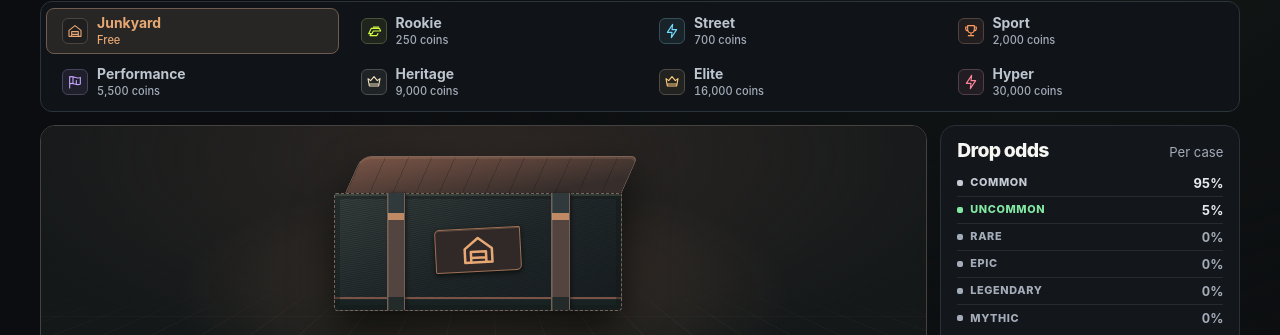
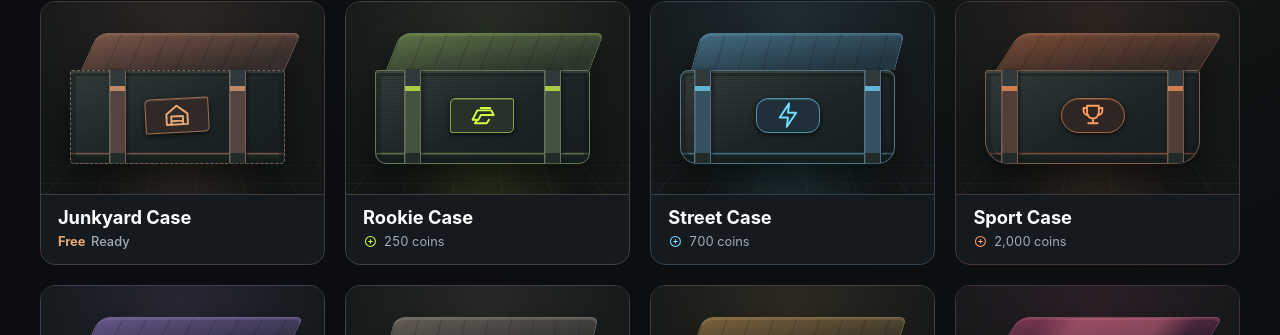
Before and after one commit to osiksq/car-case-league, a website built with Vite: page index.html in a window 1280 px wide. Shown: the part 169-504 px from the top of the page. Built offline with nearby package versions, Linux system fonts and the light colour scheme.

Commit message:
Show existing cases in a collection gallery

```diff
--- a/src/main.ts
+++ b/src/main.ts
@@ -13,7 +13,7 @@ import { animateRace, animateRoulette } from './ui/animation';
 import { careerScreen } from './ui/career';
 import { escapeHtml, icon, money } from './ui/components';
 import {
-  caseAnimationScreen, caseResultScreen, casesScreen, carsById, garageScreen,
+  caseAnimationScreen, caseCollectionScreen, caseResultScreen, casesScreen, carsById, garageScreen,
   raceAnimationScreen, raceResultScreen, raceSetupScreen, updateCaseCountdown, updateRaceReward,
   type GarageFilters, type GarageSort,
 } from './ui/screens';
@@ -34,7 +34,7 @@ const defaultFilters: GarageFilters = { sort: 'recent', rarity: '', carClass: ''
 
 let game = createGame();
 let screen: Screen = 'cases';
-let selectedCase: CaseId = 'junkyard';
+let selectedCase: CaseId | null = null;
 let careerEntry: CareerEventId | null = null;
 let caseReel: ReturnType<typeof buildCaseReel> | null = null;
 let eventId: EventId = 'drag';
@@ -101,6 +101,7 @@ function gameScreen() {
     case 'cases': {
       const unlimited = hasUnlimitedCoins();
       const now = gameClockNow();
+      if (!selectedCase) return caseCollectionScreen(game, unlimited ? 0 : junkyardRemainingMs(game, now));
       const canOpen = unlimited || (selectedCase === 'junkyard'
         ? junkyardRemainingMs(game, now) === 0
         : game.coins >= casePrice(selectedCase));
@@ -138,7 +139,7 @@ function toggleSandbox() {
   sandbox = !sandbox;
   game = readSave(localStorage, activeSaveKey());
   screen = 'cases';
-  selectedCase = game.pendingCaseType ?? 'junkyard';
+  selectedCase = game.pendingCaseType ?? null;
   careerEntry = null;
   caseReel = null;
   notice = '';
@@ -153,7 +154,7 @@ function render(focus?: 'heading' | RestoreFocus) {
     : game.pendingRace ? (game.pendingRace.careerEventId ? 'career' : 'races') : screen;
   const view = game.pendingCase || game.pendingRace
     ? `${activeScreen}:${animation ?? 'result'}`
-    : screen === 'cases' ? `cases:${selectedCase}`
+    : screen === 'cases' ? `cases:${selectedCase ?? 'collection'}`
     : screen === 'career' && careerEntry ? `career:${careerEntry}` : screen;
   const transition = view !== renderedView;
   renderedView = view;
@@ -265,6 +266,7 @@ function dismissResult(next: Screen, action: 'keep' | 'sell' = 'keep') {
 function beginCase() {
   const opened = game.progress.casesOpened;
   const caseId = selectedCase;
+  if (!caseId) return;
   let starterDraw = false;
   void transact((latest) => {
     if (opened !== latest.progress.casesOpened) throw new Error('Progress changed in another tab. Review the current case.');
@@ -296,7 +298,7 @@ function resetProgress(message: string) {
   if (!window.confirm(message)) return;
   void transact(createGame, () => {
     screen = 'cases';
-    selectedCase = 'junkyard';
+    selectedCase = null;
     careerEntry = null;
     eventId = 'drag';
     tactic = 'Balanced';
@@ -344,7 +346,10 @@ function handleAction(button: HTMLButtonElement) {
   }
 
   switch (action) {
-    case 'nav-cases': changeScreen('cases'); break;
+    case 'nav-cases':
+      selectedCase = null;
+      changeScreen('cases');
+      break;
     case 'nav-garage': changeScreen('garage'); break;
     case 'nav-races': changeScreen('races'); break;
     case 'nav-career':
@@ -362,17 +367,28 @@ function handleAction(button: HTMLButtonElement) {
     }
     case 'select-case': {
       const choice = caseIds.find((candidate) => candidate === id);
-      if (!choice || choice === selectedCase) break;
+      if (!choice) break;
       selectedCase = choice;
       notice = '';
-      render({ action, id });
+      render('heading');
+      break;
+    }
+    case 'back-to-cases': {
+      const previous = selectedCase;
+      selectedCase = null;
+      notice = '';
+      render(previous ? { action: 'select-case', id: previous } : 'heading');
+      document.activeElement?.scrollIntoView({ block: 'nearest' });
       break;
     }
     case 'open-case': beginCase(); break;
     case 'start-race': beginRace(); break;
     case 'skip': showResult(); break;
-    case 'keep-case':
-    case 'race-cases': dismissResult('cases'); break;
+    case 'keep-case': dismissResult('cases'); break;
+    case 'race-cases':
+      selectedCase = null;
+      dismissResult('cases');
+      break;
     case 'sell-case': dismissResult('cases', 'sell'); break;
     case 'garage-case':
     case 'race-garage': dismissResult('garage'); break;
--- a/src/style.css
+++ b/src/style.css
@@ -382,57 +382,83 @@ h3 { font-size: 1.11rem; line-height: 1.19; }
 .case-stats > div + div { padding-left: .7rem; border-left: 1px solid var(--border); }
 .case-stats dd { order: -1; color: #f2f4ef; font-weight: 780; font-variant-numeric: tabular-nums; }
 
-.case-selector {
+.case-collection {
   display: grid;
   grid-template-columns: repeat(4, minmax(0, 1fr));
-  gap: .35rem;
-  margin-bottom: .85rem;
-  padding: .33rem;
-  border: 1px solid #2b343a;
-  border-radius: 12px;
-  background: #101419;
+  gap: clamp(.55rem, 1.6vw, 1.25rem);
+  margin: 0;
+  padding: 0;
+  list-style: none;
 }
 
-.case-option {
-  display: flex;
+.case-display {
+  display: grid;
+  width: 100%;
   min-width: 0;
-  min-height: 46px;
-  align-items: center;
-  justify-content: start;
-  gap: .55rem;
-  padding: .36rem clamp(.4rem, 1.2vw, 1rem);
-  border: 1px solid transparent;
-  border-radius: 8px;
-  color: #bdc5cf;
-  background: transparent;
-  font-size: .87rem;
-  font-weight: 740;
-  transition: background-color .18s, border-color .18s, color .18s;
+  overflow: hidden;
+  grid-template-rows: minmax(0, 1fr) auto;
+  padding: 0;
+  border-color: color-mix(in srgb, var(--case-metal) 32%, var(--border));
+  background: #151a1e;
+  text-align: start;
+  transition: border-color .18s, background-color .18s;
 }
 
-.case-option-label { display: grid; gap: .12rem; min-width: 0; text-align: start; }
-.case-option-label strong { font-size: inherit; font-weight: 740; overflow-wrap: anywhere; }
-.case-option-label small { color: var(--muted); font-size: .69rem; font-weight: 550; font-variant-numeric: tabular-nums; }
-.case-option[aria-pressed='true'] .case-option-label small { color: inherit; }
-
-.case-option-icon {
-  display: grid;
-  width: 26px;
-  height: 26px;
-  flex: 0 0 26px;
-  place-items: center;
-  border: 1px solid color-mix(in srgb, var(--case-accent) 18%, #292f36);
-  border-radius: 6px;
-  color: var(--case-accent);
-  background: color-mix(in srgb, var(--case-accent) 7%, #11151a);
+.case-display:is(:hover, :focus-visible) {
+  border-color: var(--case-accent);
+  background: #1b2024;
 }
 
-.case-option-icon svg { width: 16px; height: 16px; }
-.case-option:hover, .case-option[aria-pressed='true'] {
-  border-color: color-mix(in srgb, var(--case-accent) 33%, #30373d);
-  color: var(--case-accent);
-  background: color-mix(in srgb, var(--case-accent) 10%, #12181b);
+.case-display .case-stage {
+  min-height: clamp(8rem, 15vw, 13rem);
+  container-type: inline-size;
 }
+
+.case-display .case-crate {
+  width: min(var(--case-crate-width), 76cqi);
+}
+
+.case-display .case-crate-face {
+  min-height: min(var(--case-face-height), 33cqi);
+}
+
+.case-display .case-crate-face::before,
+.case-display .case-crate-face::after {
+  width: min(1.15rem, 6cqi);
+}
+
+.case-display .case-crate-plate {
+  min-width: min(58px, 24cqi);
+  min-height: min(31px, 13cqi);
+}
+
+.case-display-caption {
+  display: grid;
+  gap: .32rem;
+  padding: .75rem clamp(.65rem, 1.35vw, 1.12rem) .9rem;
+  border-top: 1px solid color-mix(in srgb, var(--case-metal) 28%, var(--border));
+}
+
+.case-display-caption strong {
+  font-size: clamp(.84rem, 1.65vw, 1.14rem);
+  line-height: 1.2;
+  overflow-wrap: anywhere;
+}
+
+.case-display-price {
+  display: flex;
+  flex-wrap: wrap;
+  align-items: center;
+  gap: .36rem;
+  color: var(--muted);
+  font-size: .8rem;
+  font-variant-numeric: tabular-nums;
+}
+
+.case-display-price svg { width: .93rem; height: .93rem; color: var(--case-accent); }
+.case-display[data-case-theme='junkyard'] .case-display-price { color: var(--case-accent); font-weight: 720; }
+.case-display-price [data-junkyard-status] { color: var(--muted); font-weight: 550; }
+.case-back { margin-bottom: .85rem; }
 
 .case-grid {
   display: grid;
@@ -569,7 +595,7 @@ h3 { font-size: 1.11rem; line-height: 1.19; }
   text-align: center;
 }
 
-.case-content h2 {
+.case-content h1 {
   font-size: clamp(2.1rem, 5vw, 3.35rem);
   font-weight: 880;
   letter-spacing: -.06em;
@@ -954,6 +980,7 @@ dialog p { color: var(--muted); line-height: 1.52; }
 }
 
 @media (max-width: 820px) {
+  .case-collection { grid-template-columns: repeat(2, minmax(0, 1fr)); }
   .game-hud { grid-template-columns: minmax(0, 1fr) auto; gap: .35rem .55rem; }
   .main-nav { grid-area: 2 / 1 / 3 / -1; }
   .main-nav button { flex: 1; min-height: 41px; padding-inline: .35rem; }
@@ -974,10 +1001,6 @@ dialog p { color: var(--muted); line-height: 1.52; }
   .case-header { flex-direction: column; align-items: start; gap: .55rem; }
   .case-stats { gap: .45rem; font-size: .72rem; }
   .case-stats > div + div { padding-left: .45rem; }
-  .case-selector { gap: .24rem; }
-  .case-option { flex-direction: column; justify-content: center; gap: .26rem; padding: .34rem .11rem; font-size: .72rem; }
-  .case-option-label { text-align: center; }
-  .case-option-label small { font-size: .68rem; }
   .case-sidebar { grid-template-columns: 1fr; }
   .case-preview { grid-template-columns: minmax(0, .8fr) minmax(0, 1fr); }
   .case-preview-art img { max-height: 105px; object-fit: cover; }
@@ -995,9 +1018,6 @@ dialog p { color: var(--muted); line-height: 1.52; }
 }
 
 @media (max-width: 350px) {
-  .case-selector { grid-template-columns: repeat(2, minmax(0, 1fr)); }
-  .case-option { flex-direction: row; justify-content: start; gap: .4rem; padding-inline: .46rem; }
-  .case-option-label { text-align: start; }
   .brand { gap: .4rem; }
   .brand-mark { width: 32px; height: 32px; flex-basis: 32px; }
   .brand-name { max-width: 6rem; overflow-wrap: anywhere; }
--- a/src/ui/screens.ts
+++ b/src/ui/screens.ts
@@ -56,9 +56,52 @@ function junkyardStatus(ms: number): string {
   return ms > 0 ? `Next free case in ${cooldownTime(ms)}` : 'Free case ready';
 }
 
+function caseStage(id: CaseId): string {
+  return `<span class="case-stage" aria-hidden="true">
+    <span class="case-crate">
+      <span class="case-crate-lid"></span>
+      <span class="case-crate-face">
+        <span class="case-crate-plate">${icon(caseArtwork[id].badge)}</span>
+      </span>
+    </span>
+  </span>`;
+}
+
+export function caseCollectionScreen(game: GameState, remainingMs: number) {
+  const orderedCases = [...caseIds].sort((left, right) => casePrice(left) - casePrice(right));
+  return `<section class="case-screen" aria-labelledby="screen-title">
+    <header class="case-header">
+      <h1 id="screen-title" tabindex="-1">Case Collection</h1>
+      <dl class="case-stats" aria-label="Your progress">
+        <div><dt>In garage</dt><dd>${game.garage.length}</dd></div>
+        <div><dt>Cases opened</dt><dd>${game.progress.casesOpened}</dd></div>
+        <div><dt>Races finished</dt><dd>${game.progress.racesCompleted}</dd></div>
+      </dl>
+    </header>
+    <ul class="case-collection">
+      ${orderedCases.map((id) => `<li>
+        <button class="case-display panel" type="button" data-action="select-case" data-id="${id}" data-case-theme="${id}"
+          aria-labelledby="collection-name-${id}" aria-describedby="collection-price-${id}">
+          ${caseStage(id)}
+          <span class="case-display-caption">
+            <strong id="collection-name-${id}">${cases[id].name}</strong>
+            <span class="case-display-price" id="collection-price-${id}">${id === 'junkyard'
+              ? `<span>Free</span><span data-junkyard-status>${collectionAvailability(remainingMs)}</span>`
+              : `${icon('coin')} ${money(casePrice(id))} coins`}</span>
+          </span>
+        </button>
+      </li>`).join('')}
+    </ul>
+  </section>`;
+}
+
+function collectionAvailability(ms: number): string {
+  return ms > 0 ? `in ${cooldownTime(ms)}` : 'Ready';
+}
+
 export function updateCaseCountdown(root: ParentNode, remainingMs: number): void {
   const status = root.querySelector<HTMLElement>('[data-junkyard-status]');
-  const shortStatus = remainingMs > 0 ? cooldownTime(remainingMs) : 'Free';
+  const shortStatus = collectionAvailability(remainingMs);
   if (status && status.textContent !== shortStatus) status.textContent = shortStatus;
   const countdown = root.querySelector<HTMLElement>('[data-testid="junkyard-countdown"]');
   const button = root.querySelector<HTMLButtonElement>('[data-junkyard-open]');
@@ -77,36 +120,14 @@ export function casesScreen(game: GameState, activeCase: CaseId, canOpen: boolea
   const artwork = caseArtwork[activeCase];
   const featuredCar = pool.find(({ id }) => id === artwork.featuredCarId) ?? pool[0];
   return `<section class="case-screen" data-case-theme="${activeCase}" aria-labelledby="screen-title">
-    <header class="case-header">
-      <h1 id="screen-title" tabindex="-1">Cases</h1>
-      <dl class="case-stats" aria-label="Your progress">
-        <div><dt>In garage</dt><dd>${game.garage.length}</dd></div>
-        <div><dt>Cases opened</dt><dd>${game.progress.casesOpened}</dd></div>
-        <div><dt>Races finished</dt><dd>${game.progress.racesCompleted}</dd></div>
-      </dl>
-    </header>
-    <div class="case-selector" role="group" aria-label="Select a case">
-      ${caseIds.map((id) => `<button class="case-option" type="button" data-action="select-case" data-id="${id}"
-        data-case-theme="${id}" aria-label="${cases[id].name}" aria-describedby="case-option-price-${id}" aria-pressed="${id === activeCase}">
-        <span class="case-option-icon">${icon(caseArtwork[id].badge)}</span>
-        <span class="case-option-label"><strong>${cases[id].name.replace(/ Case$/, '')}</strong>
-          <small id="case-option-price-${id}"${id === 'junkyard' ? ' data-junkyard-status' : ''}>${id === 'junkyard'
-            ? remainingMs > 0 ? cooldownTime(remainingMs) : 'Free'
-            : `${money(casePrice(id))} coins`}</small></span>
-      </button>`).join('')}
+    <div class="case-back">
+      <button class="button button-secondary" type="button" data-action="back-to-cases"><span aria-hidden="true">←</span> Back to Cases</button>
     </div>
     <div class="case-grid">
-      <article class="case-feature panel" aria-labelledby="selected-case-title">
-        <div class="case-stage" aria-hidden="true">
-          <div class="case-crate">
-            <span class="case-crate-lid"></span>
-            <span class="case-crate-face">
-              <span class="case-crate-plate">${icon(artwork.badge)}</span>
-            </span>
-          </div>
-        </div>
+      <article class="case-feature panel" aria-labelledby="screen-title">
+        ${caseStage(activeCase)}
         <div class="case-content">
-          <h2 id="selected-case-title">${selected.name}</h2>
+          <h1 id="screen-title" tabindex="-1">${selected.name}</h1>
           <button type="button" class="button button-primary case-open-button" data-action="open-case"
             ${free ? 'data-junkyard-open aria-describedby="junkyard-countdown"' : 'aria-describedby="selected-case-price"'}${(free ? remainingMs === 0 : canOpen) ? '' : ' disabled'}>
             ${icon('cases')} ${free ? 'Open Free Case' : 'Open Case'}
```
Also changed, not shown: tests/e2e/career.spec.ts (+3 -0 lines), tests/e2e/cases.spec.ts (+13 -3 lines), tests/e2e/developer.dev.spec.ts (+7 -0 lines), tests/e2e/game.spec.ts (+9 -0 lines), tests/e2e/release.spec.ts (+3 -0 lines).
